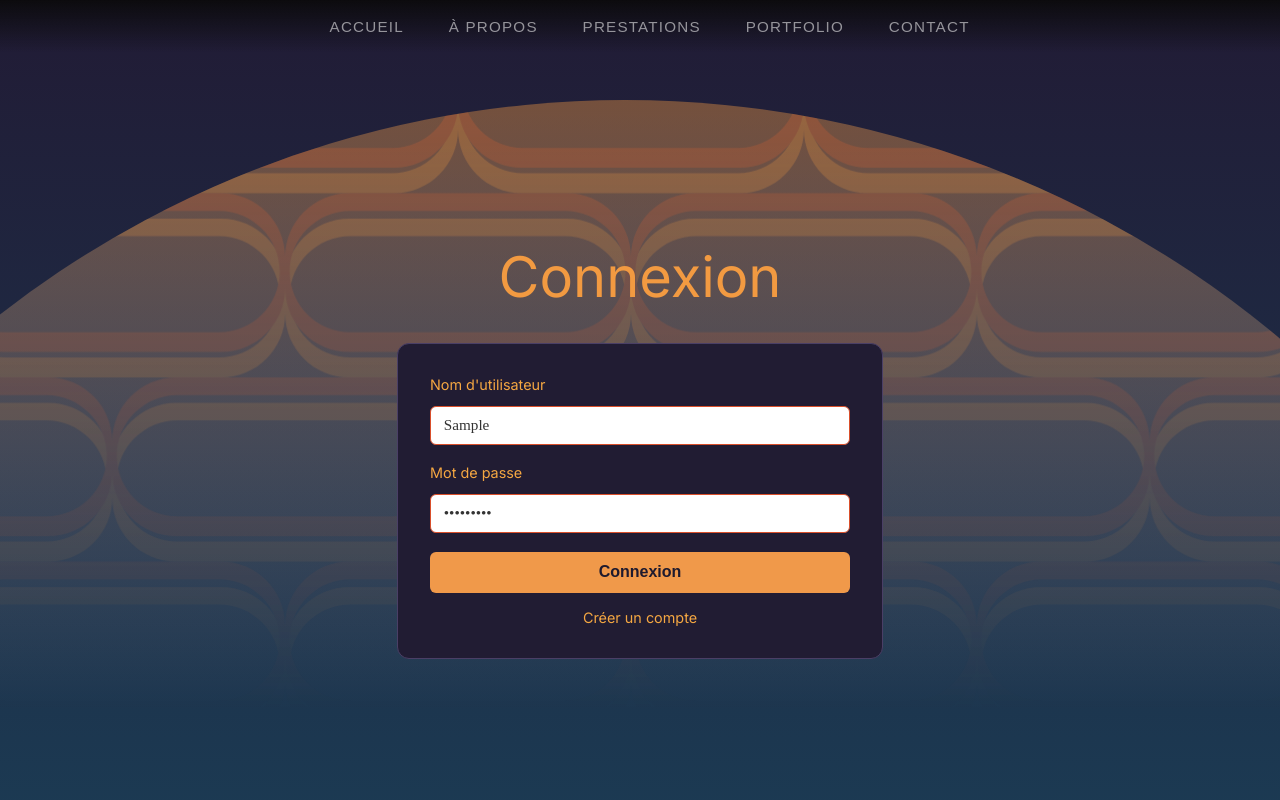
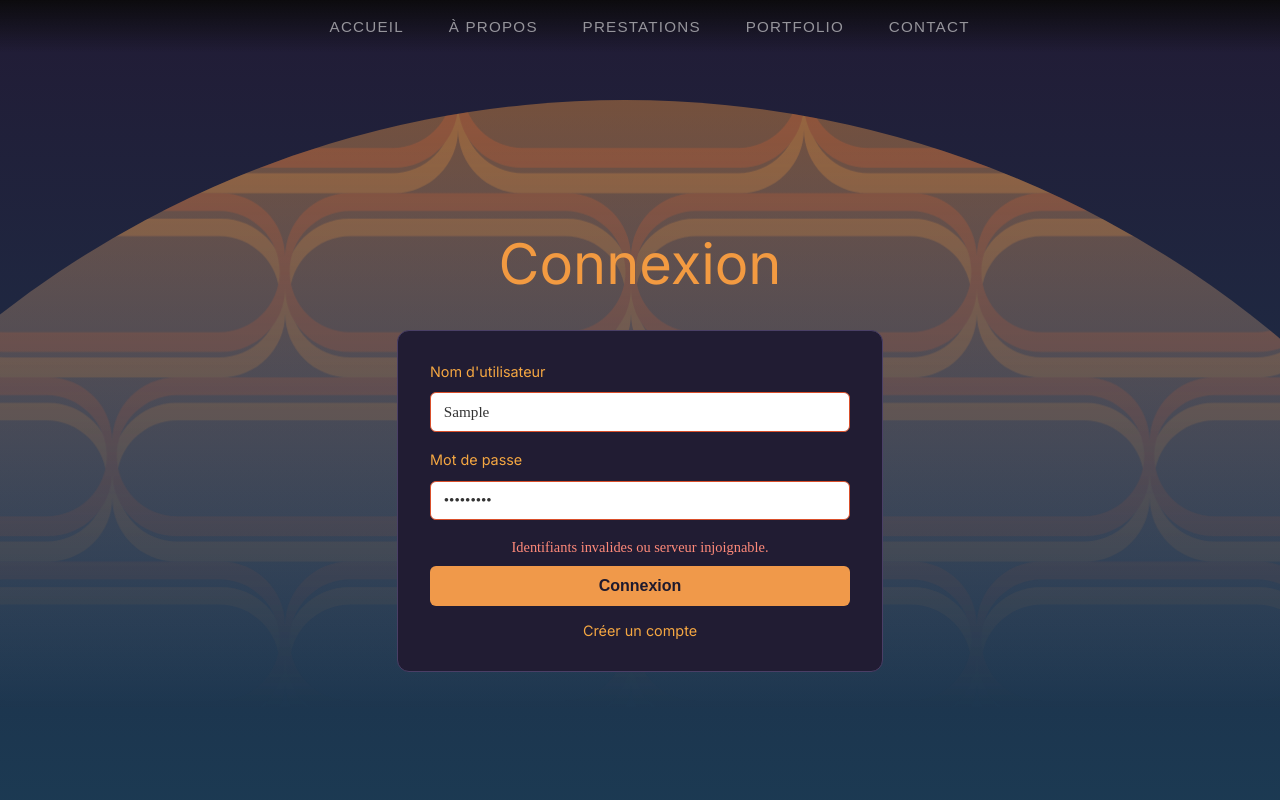
Before and after one commit to Dunkan6413/APargade-portfolio, a React (Vite) app in the folder client/: page /login in a window 1280 px wide. Both pictures are taken after typing "Sample", "Sample123" into the empty fields and a click on the button "Connexion". Shown: the top 800 px of the page. Built offline with nearby package versions, Linux system fonts and the light colour scheme; no server answers.

Commit message:
Test fix Render 3

```diff
--- a/client/src/pages/Login.jsx
+++ b/client/src/pages/Login.jsx
@@ -7,10 +7,12 @@ const BASE_URL = `${import.meta.env.VITE_BACK_URL}/auth/login-cookie`
 export default function Login() {
     const [username, setUsername] = useState("")
     const [password, setPassword] = useState("")
+    const [error, setError] = useState("")
     const navigate = useNavigate()
 
     async function handleSubmit(e) {
         e.preventDefault()
+        setError("")
         try {
             const response = await fetch(BASE_URL, {
                 method: 'POST',
@@ -37,6 +39,7 @@ export default function Login() {
             window.location.href = '/'
         } catch (err) {
             console.error("Erreur de connexion :", err)
+            setError("Identifiants invalides ou serveur injoignable.")
         }
     }
 
@@ -60,6 +63,7 @@ export default function Login() {
                     onChange={(e) => setPassword(e.target.value)}
                     required
                 />
+                {error && <p className="login-error">{error}</p>}
                 <button type="submit">Connexion</button>
                 <Link className="login-link" to="/register">Créer un compte</Link>
             </form>
--- a/client/src/pages/pagesCSS/Login.css
+++ b/client/src/pages/pagesCSS/Login.css
@@ -84,3 +84,9 @@
 .login-link:hover {
   text-decoration: underline;
 }
+
+.login-error {
+  margin: 0;
+  font-size: 0.9rem;
+  color: #ff8a7a;
+}
```
Also changed, not shown: 1 other file (tests, documents, lock files or other folders).
